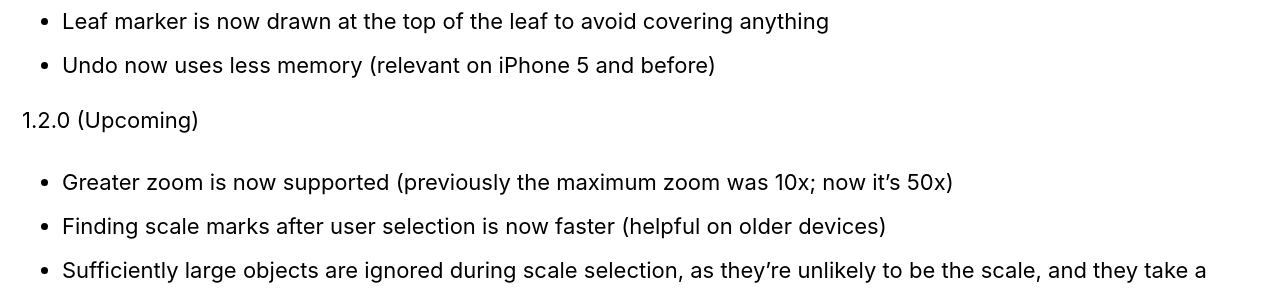
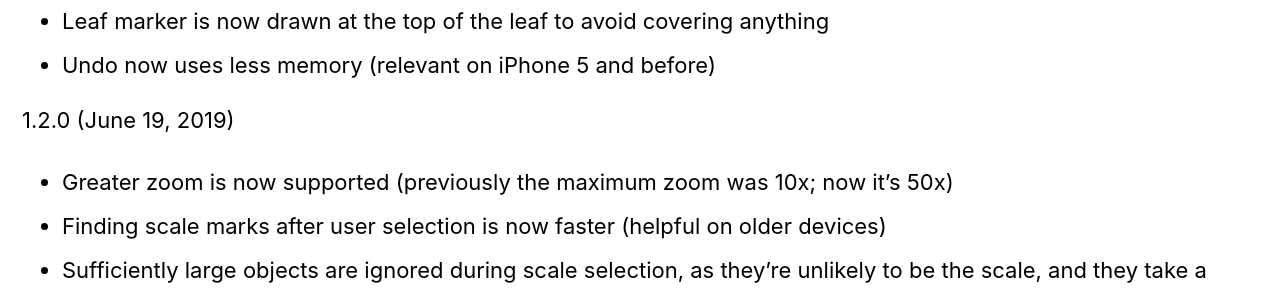
Before and after one commit to Zoegp/zoegp.github.io, a Jekyll site: the page built from leafbyte-faqs.md, in a window 1280 px wide and 900 px high, scrolled down 7190 px. Shown: the part 153-445 px from the top of the window. Built offline with Jekyll 4.4.1, drawn with Linux system fonts in a browser that asks for light colours; cached includes are drawn as plain includes; nearby versions of some CDN libraries.

Commit message:
Release 1.2

```diff
--- a/leafbyte-faqs.md
+++ b/leafbyte-faqs.md
@@ -126,7 +126,7 @@ Send an email to [leafbyte@zoegp.science](mailto:leafbyte@zoegp.science). If the
 * Leaf marker is now drawn at the top of the leaf to avoid covering anything
 * Undo now uses less memory (relevant on iPhone 5 and before)
 
-1.2.0 (Upcoming)
+1.2.0 (June 19, 2019)
 * Greater zoom is now supported (previously the maximum zoom was 10x; now it's 50x)
 * Finding scale marks after user selection is now faster (helpful on older devices)
 * Sufficiently large objects are ignored during scale selection, as they're unlikely to be the scale, and they take a long time to process on older devices
```
